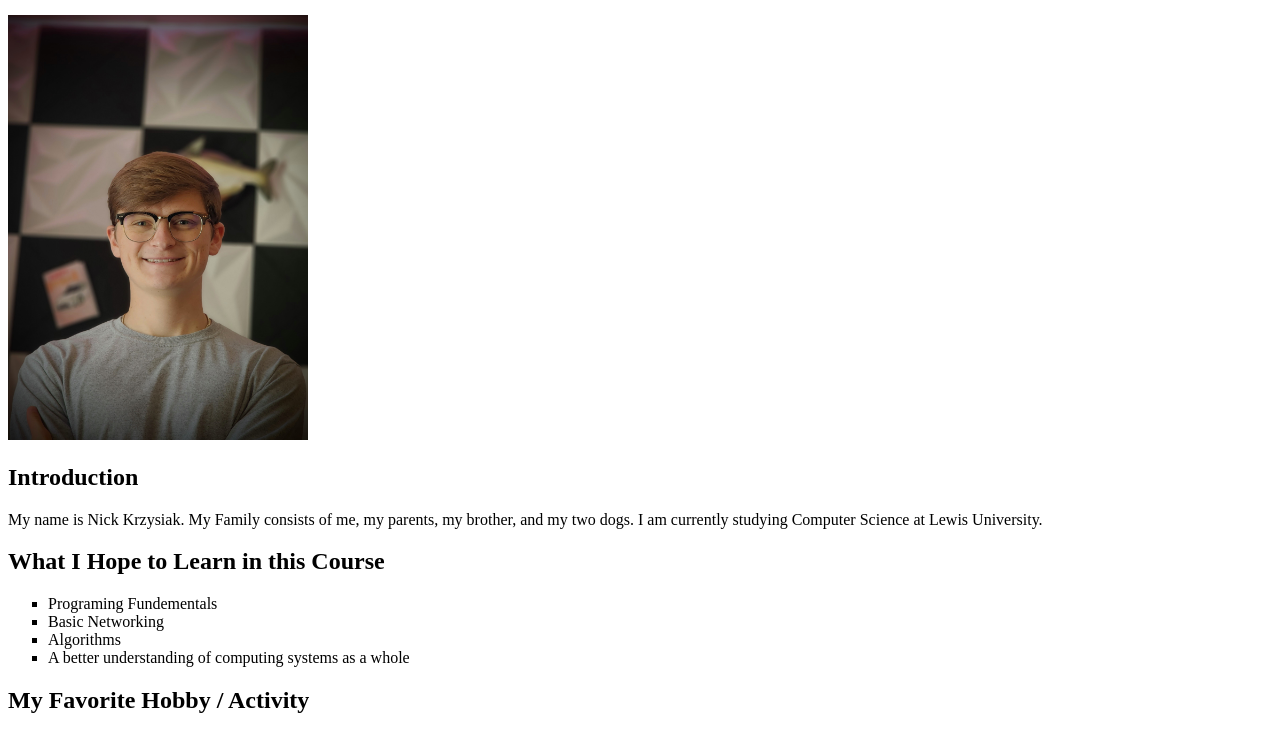
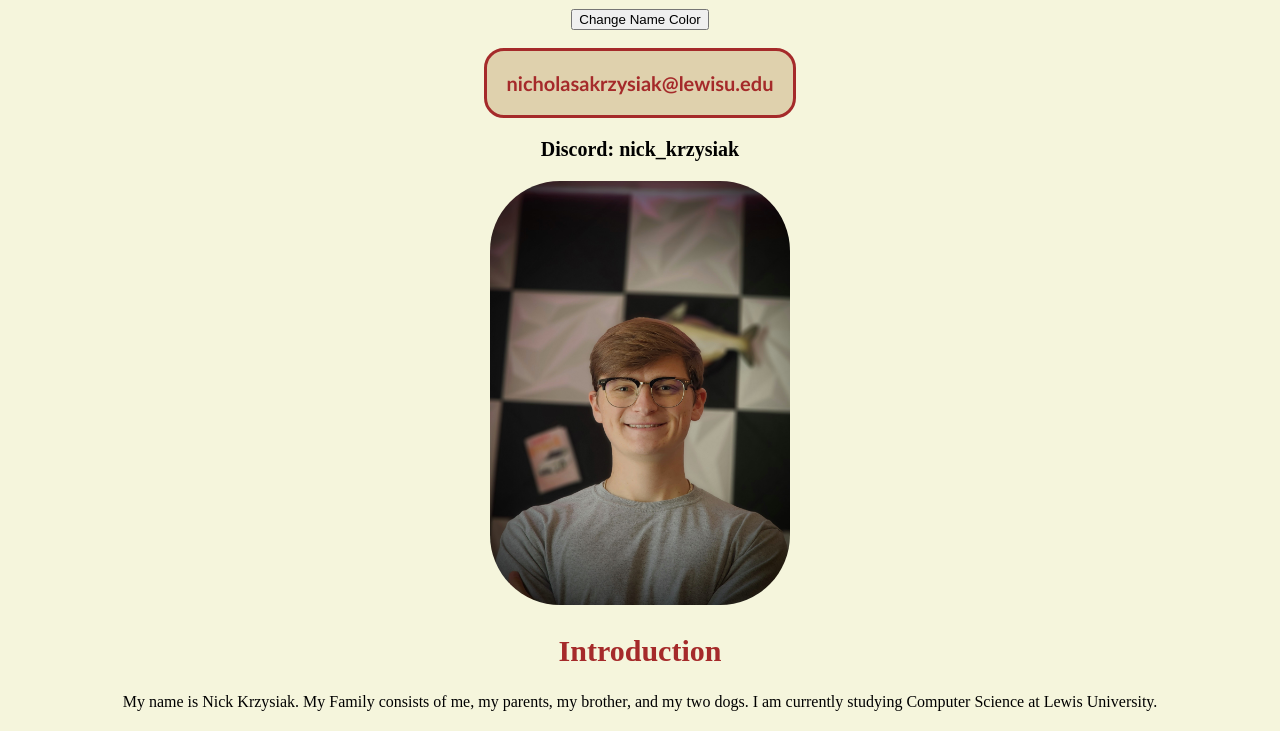
Before and after one commit to krzysiaknick/getting-to-know-each-other-web, a plain HTML site: page me.html in a window 1280 px wide. Shown: the part 181-912 px from the top of the page. Drawn offline with Linux system fonts and the light colour scheme.

Commit message:
Add files via upload

```diff
--- a/me.html
+++ b/me.html
@@ -5,7 +5,7 @@
 <head>
     <meta charset="UTF-8">
     <title>Getting To Know Me</title>
-    <link rel="stylesheet" href="getting-to-know-me.css">
+    <link rel="stylesheet" href="me.css">
 </head>
 <body>
     <h1 id="name">Nick Krzysiak </h1>
```
